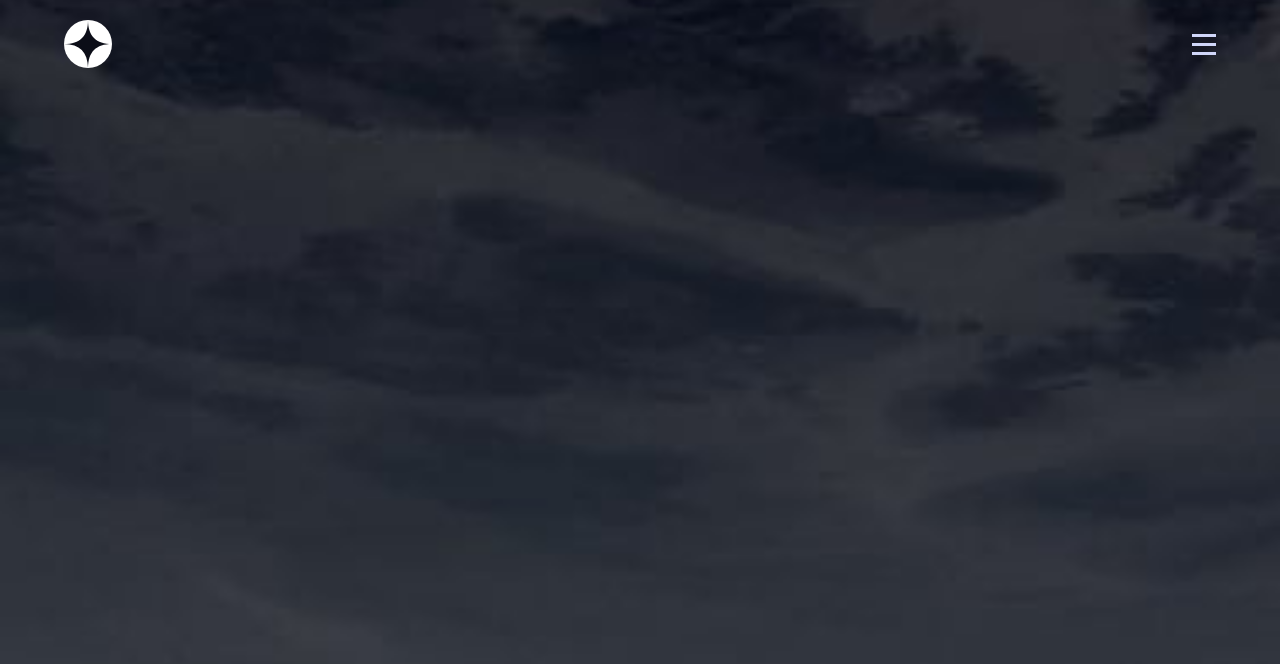
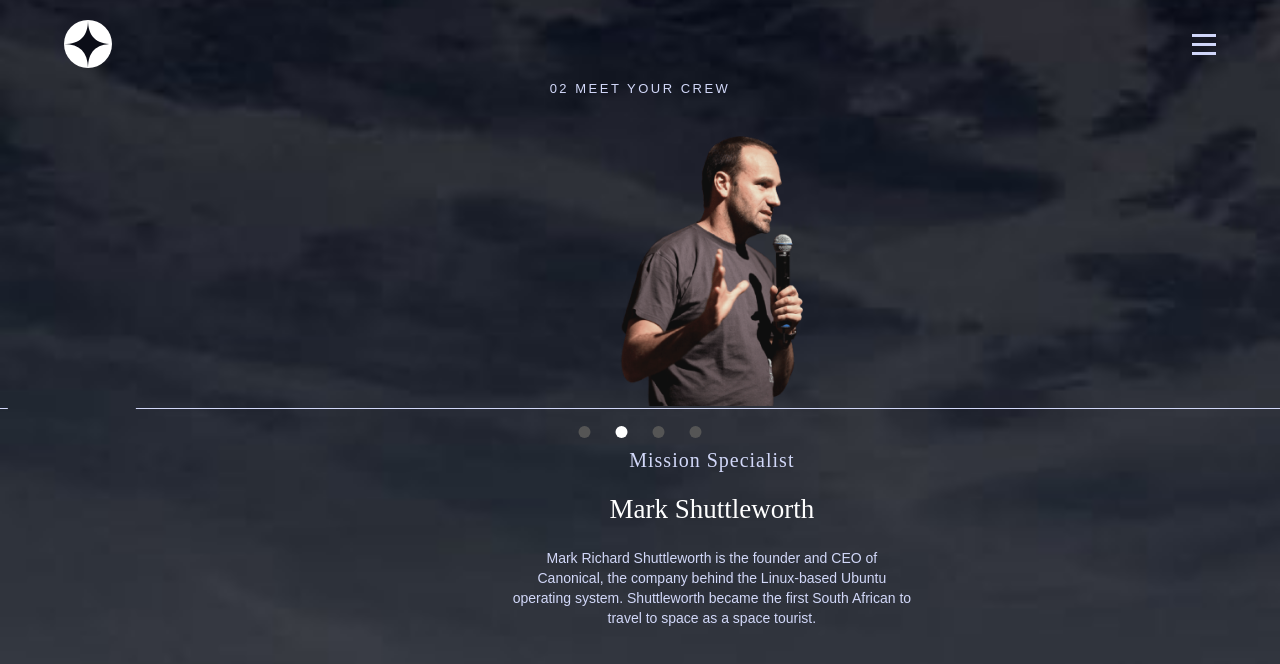
Before and after one commit to kaueOliveira/Space-Tourism, a React (Vite) app: page /crew in a window 1280 px wide. Shown: the top 664 px of the page. Built offline with nearby package versions, Linux system fonts and the light colour scheme.

Commit message:
Working on the Crew component

```diff
--- a/src/App.jsx
+++ b/src/App.jsx
@@ -3,7 +3,7 @@
 import Crew from "./pages/Crew/Crew";
 import Technology from "./pages/Technology/Technology"
 
-import { BrowserRouter as Router, Routes, Route, Link } from 'react-router-dom';
+import { BrowserRouter as Router, Routes, Route} from 'react-router-dom';
 
 function App() {
 
--- a/src/data.json
+++ b/src/data.json
@@ -45,7 +45,7 @@
     {
       "name": "Douglas Hurley",
       "images": {
-        "png": "./assets/crew/image-douglas-hurley.png",
+        "png": "src/assets/crew/image-douglas-hurley.png",
         "webp": "./assets/crew/image-douglas-hurley.webp"
       },
       "role": "Commander",
@@ -54,7 +54,7 @@
     {
       "name": "Mark Shuttleworth",
       "images": {
-        "png": "./assets/crew/image-mark-shuttleworth.png",
+        "png": "src/assets/crew/image-mark-shuttleworth.png",
         "webp": "./assets/crew/image-mark-shuttleworth.webp"
       },
       "role": "Mission Specialist",
@@ -63,7 +63,7 @@
     {
       "name": "Victor Glover",
       "images": {
-        "png": "./assets/crew/image-victor-glover.png",
+        "png": "src/assets/crew/image-victor-glover.png",
         "webp": "./assets/crew/image-victor-glover.webp"
       },
       "role": "Pilot",
@@ -72,7 +72,7 @@
     {
       "name": "Anousheh Ansari",
       "images": {
-        "png": "./assets/crew/image-anousheh-ansari.png",
+        "png": "src/assets/crew/image-anousheh-ansari.png",
         "webp": "./assets/crew/image-anousheh-ansari.webp"
       },
       "role": "Flight Engineer",
--- a/src/pages/Crew/Crew.jsx
+++ b/src/pages/Crew/Crew.jsx
@@ -1,15 +1,57 @@
-import "./crew.css"
+import { useState, useEffect } from "react";
+import "./crew.css";
+import data from "../../data.json";
 import NavBar from "../../components/navBar/navBar";
 
 const Crew = () => {
-    return (
+  const [activeIndex, setActiveIndex] = useState(0);
+
+  useEffect(() => {
+    const interval = setInterval(() => {
+      setActiveIndex((prevIndex) =>
+        prevIndex === data.crew.length - 1 ? 0 : prevIndex + 1
+      );
+    }, 5000);
+
+    return () => clearInterval(interval);
+  }, []);
+
+  return (
     <div id="crew">
-        <NavBar />
-        <section id="section-crew">
+      <NavBar />
+      <section id="section-crew">
+        <p>02 MEET YOUR CREW</p>
 
-        </section>
+        <div id="carousel-container">
+          <div
+            id="slides"
+            style={{ transform: `translateX(-${activeIndex * 25}%)` }}
+          >
+            {data.crew.map((item, index) => (
+              <div className="slide">
+                <div className="slide-image" key={index}>
+                  <img src={item.images.png} alt={item.name} />
+                </div>
+                <h2>{item.role}</h2>
+                <h1>{item.name}</h1>
+                <p>{item.bio}</p>
+              </div>
+            ))}
+          </div>
+        </div>
+
+        <div id="dots">
+          {data.crew.map((_, index) => (
+            <button
+              key={index}
+              className={`dot ${activeIndex === index ? "active" : ""}`}
+              onClick={() => setActiveIndex(index)}
+            />
+          ))}
+        </div>
+      </section>
     </div>
-    );
-}
+  );
+};
 
 export default Crew;
--- a/src/pages/Crew/crew.css
+++ b/src/pages/Crew/crew.css
@@ -1,7 +1,101 @@
 #crew {
+  height: 100vh;
   width: 100%;
-  height: 100vh;
-  background: url("../../assets/crew/background-crew-mobile.jpg")
-    no-repeat center fixed;
+  background: url("../../assets/crew/background-crew-mobile.jpg") no-repeat center
+    fixed;
   background-size: cover;
 }
+
+#carousel-container {
+  overflow: hidden;
+}
+
+#section-crew > p {
+  text-align: center;
+  font-size: 1.3rem;
+  letter-spacing: 2.5px;
+
+  margin-bottom: 4rem;
+  color: #D2D8F9;
+}
+
+#slides {
+  width: 400%;
+
+  display: flex;
+  flex-flow: row nowrap;
+
+  transition: transform 0.6s ease-in-out;
+}
+
+.slide {
+  width: 100vw;
+
+  text-align: center;
+  font-family: serif;
+}
+
+.slide-image > img {
+  height: 27rem;
+}
+
+.slide > h2 {
+  width: 90%;
+  margin: 0 auto;
+  padding-top: 4rem;
+
+  font-size: 2rem;
+  font-weight: 100;
+  letter-spacing: 1px;
+
+  color: #D2D8F9;
+  border-top: 1px solid #D2D8F9;
+}
+
+.slide > h1 {
+  font-size: 2.7rem;
+  font-weight: 100;
+
+  color: white;
+}
+
+.slide > p {
+  width: 40rem;
+  margin: auto;
+
+  font-size: 1.4rem;
+  line-height: 2rem;
+  font-family: sans-serif;
+
+  color: #D2D8F9;
+}
+
+#dots {
+  position: absolute;
+  top: 42rem;
+  left: 50%;
+  transform: translate(-50%, -50%);
+
+  display: flex;
+  justify-content: center;
+  gap: 2.5rem;
+  margin-top: 1.2rem;
+}
+
+.dot {
+  height: 1.2rem;
+
+  border-radius: 50%;
+  background-color: #555;
+  border: none;
+  cursor: pointer;
+  transition: background-color 0.3s ease, transform 0.2s ease;
+}
+
+.dot:hover {
+  transform: scale(1.1);
+}
+
+.dot.active {
+  background-color: white;
+}
```
